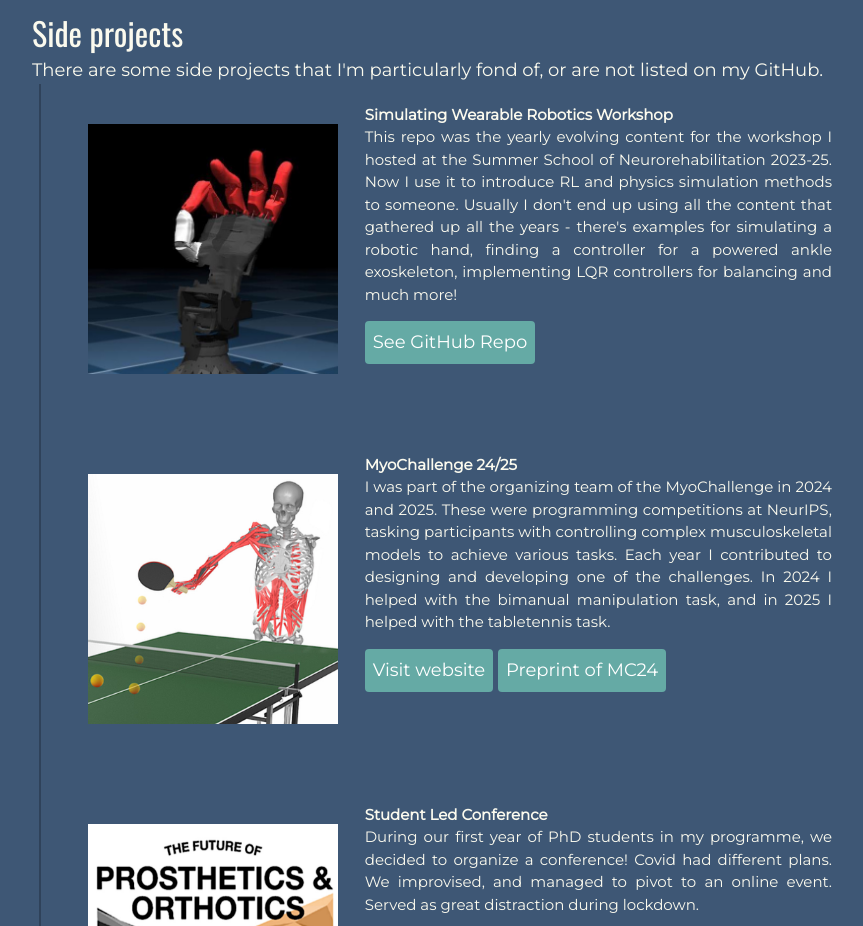
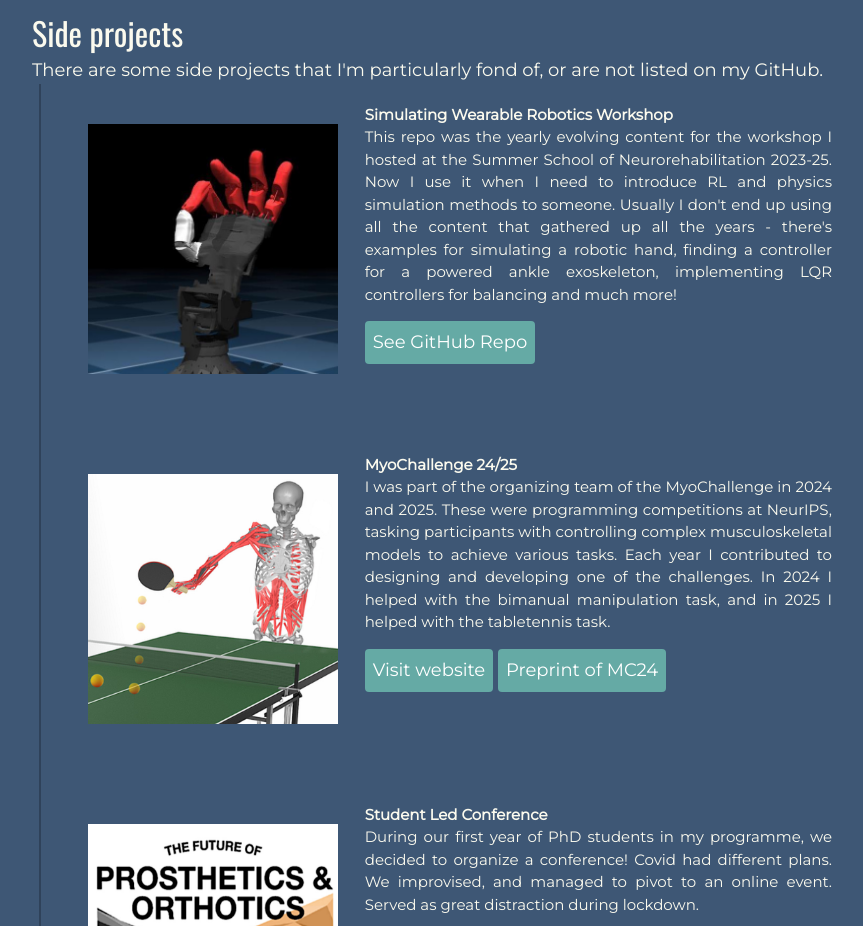
Before and after one commit to Balint-H/Balint-H.github.io, a plain HTML site: page index.html in a window 1280 px wide. Shown: the part 2800-3726 px from the top of the page, without its empty margins (208-1071 px from the left). Drawn offline with nearby package versions, Linux system fonts and the light colour scheme.

Commit message:
Adjust phrasing

```diff
--- a/index.html
+++ b/index.html
@@ -148,7 +148,7 @@
           <img src="images/hand.jpg" alt="An image of simulated prosthetic hand giving the OK symbol.">
           <div>
           <h4>Simulating Wearable Robotics Workshop</h4>
-          <p>This repo was the yearly evolving content for the workshop I hosted at the Summer School of Neurorehabilitation 2023-25. Now I use it to introduce RL and physics simulation methods to someone. Usually I don't end up using all the content that gathered up all the years - there's examples for simulating a robotic hand, finding a controller for a powered ankle exoskeleton, implementing LQR controllers for balancing and much more!</p>
+          <p>This repo was the yearly evolving content for the workshop I hosted at the Summer School of Neurorehabilitation 2023-25. Now I use it when I need to introduce RL and physics simulation methods to someone. Usually I don't end up using all the content that gathered up all the years - there's examples for simulating a robotic hand, finding a controller for a powered ankle exoskeleton, implementing LQR controllers for balancing and much more!</p>
           <a class="btn" href="https://github.com/Balint-H/ssnr_sim" target="_blank">See GitHub Repo</a>
           </div>
         </div>
```
